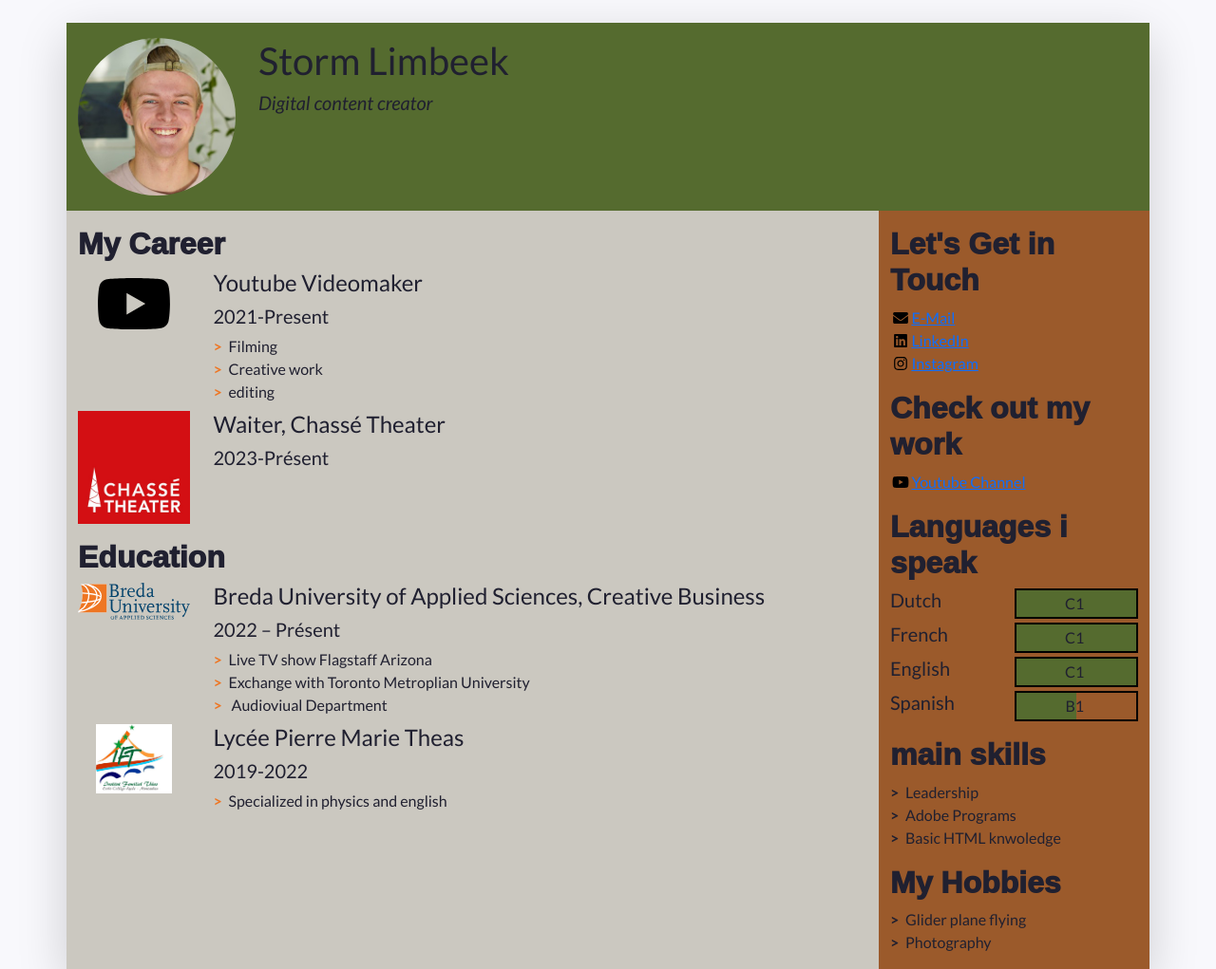
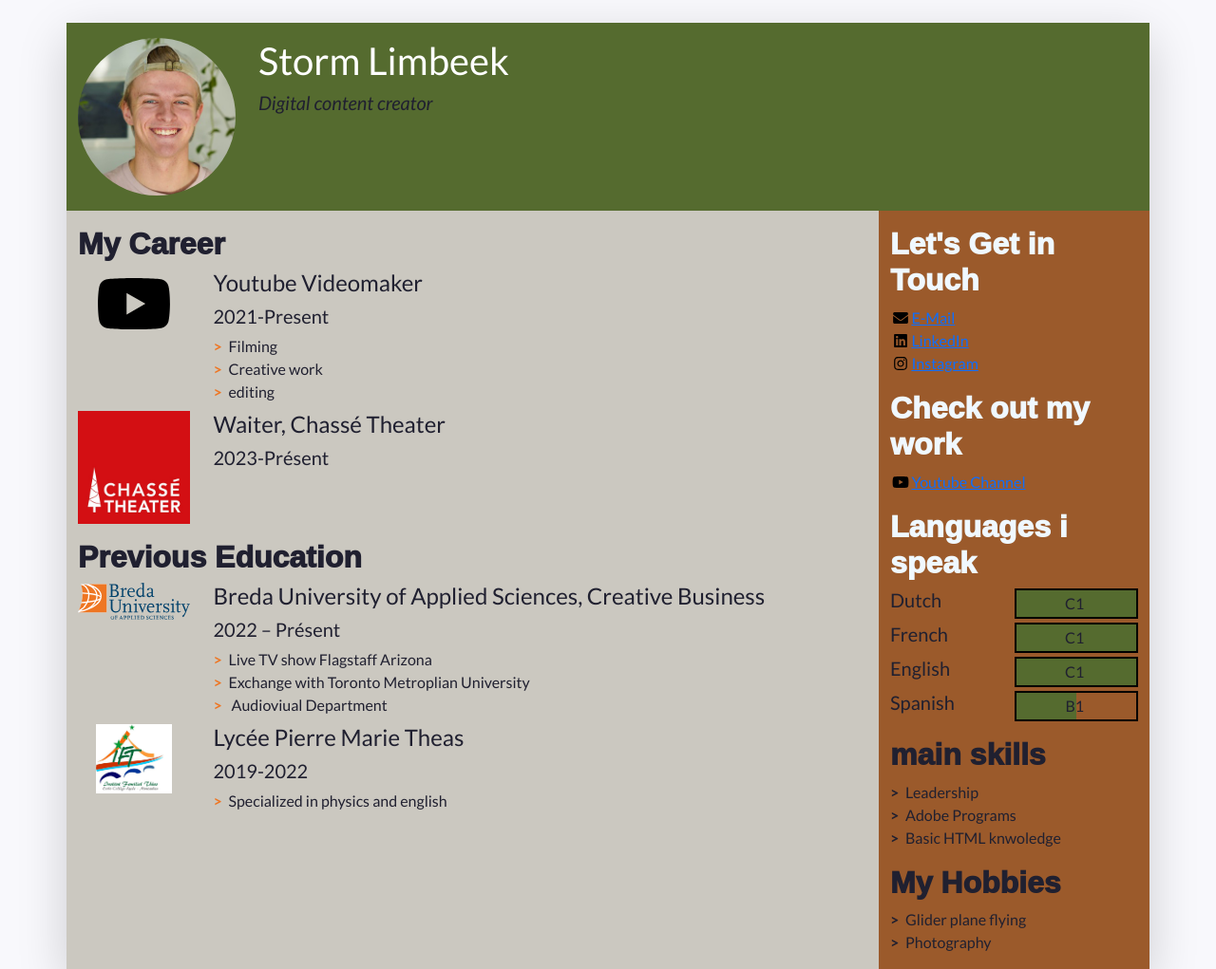
Before and after one commit to Storm-Limbeek/-template-Buas, a plain HTML site: page index.html in a window 1280 px wide. Shown: the top 1021 px of the page at 95% size. Drawn offline with nearby package versions, Linux system fonts and the light colour scheme; a web font is replaced by a local one.

Commit message:
Final changes

```diff
--- a/css/styles.css
+++ b/css/styles.css
@@ -63,6 +63,10 @@ body {
 
 }
 
+.Text-White {
+	color: aliceblue;
+}
+
 .Chorine {font-family: "chorine-large", sans-serif;
 font-weight: 1000;
 font-style: normal;
--- a/index.html
+++ b/index.html
@@ -46,13 +46,13 @@
             "w-100" makes sure the image takes the full width of the column it's in
             "rounded-circle" cuts a circle around the image
           -->
-          <img class="w-100 rounded-circle my-3" src="images/IMG_3626.square.jpg" alt="Portrait of Firstname Lastname" width="160">
+          <img class="w-100 rounded-circle my-3" src="images/storm.jpg" alt="Portrait of Firstname Lastname" width="160">
         </div>
         <!--
           A container to wrap around your name and tagline. Full-width at small size, then columns of increasing size.
         -->
         <div class="col-12 col-sm-8 col-md-9 col-lg-10 my-3 header-content">
-          <h1 class="tk-chorine-large"> Storm Limbeek</h1>
+          <h1 class="tk-chorine-large text-white"> Storm Limbeek</h1>
           <h1 class="fw-bolder"></h1>
 			<h5 class="fst-italic tagline">Digital content creator&nbsp;</h5>
         </div>
@@ -103,7 +103,7 @@
               <li class="biography-item row mb-2">
                 <div class="logo-container col-3 col-sm-2 col-md-3 col-lg-2">
                 <!-- We're using a grid inside a grid so we can align logos and text -->
-                  <img class="biography-logo mw-100 d-block mx-auto" src="images/employers/Chassé.jpg" alt="Company logo" width="120">
+                  <img class="biography-logo mw-100 d-block mx-auto" src="images/employers/chassé.jpg" alt="Company logo" width="120">
                 </div>
                 <div class="biography-contents col-9 col-sm-10 col-md-9 col-lg-10">
                   <h4>Waiter, Chassé Theater</h4>
@@ -118,7 +118,7 @@
           <!-- We're done with jobs, let's move on to schools -->
 
           <section class="my-3 biography-section">
-            <h2 class="Chorine">Education</h2>
+            <h2 class="Chorine">Previous Education&nbsp;</h2>
             <ul class="biography-list list-unstyled">
 
               <!-- Top item in education. And by "top", I mean a Bachelor in Creative Business at BUas. -->
@@ -141,7 +141,7 @@
               <!-- 2nd item in education -->
               <li class="biography-item row mb-2">
                 <div class="logo-container col-3 col-sm-2 col-md-3 col-lg-2">
-                  <img class="biography-logo mw-100 d-block mx-auto" src="images/schools/Theas.jpg" alt="School logo" width="80">
+                  <img class="biography-logo mw-100 d-block mx-auto" src="images/schools/theas.jpg" alt="School logo" width="80">
                 </div>
                 <div class="biography-contents col-9 col-sm-10 col-md-9 col-lg-10">
                   <h4>Lycée Pierre Marie Theas</h4>
@@ -167,7 +167,7 @@
 
           <!-- The first block will be contact details -->
           <section class="my-3 aside-section">
-            <h2 class="Chorine">Let's Get in Touch&nbsp;</h2>
+            <h2 class="Chorine Text-White">Let's Get in Touch&nbsp;</h2>
             <!--
               A list of all your contact details.
               There are more icons in the images/icons folder, have a look if you want to add your LinkedIn or TikTok profile.
@@ -197,7 +197,7 @@
           </section>
 
 		<section class="my-3 aside-section">
-           <h2 class="Chorine">Check out my work&nbsp;</h2>
+           <h2 class="Chorine Text-White">Check out my work&nbsp;</h2>
 			<ul class="contact-list list-unstyled">
               <li class="contact-item">
                 <a class="d-flex align-items-center" href="https://www.youtube.com/channel/UCHFcKcmb6iKLzhgqLag7q7w" target="_blank">
@@ -212,7 +212,7 @@
           <!-- End of contact details, moving on to languages -->
 
           <section class="my-3 aside-section">
-            <h2 class="Chorine">Languages i speak</h2>
+            <h2 class="Chorine Text-White">Languages i speak</h2>
             <!-- Each item in the list is a language. Modify, add or remove depending on what you speak -->
             <ul class="language-list list-unstyled">
               <li class="language-item d-flex mb-1">
```
Also changed, not shown: images/Storm photo.JPG (deleted), images/storm.jpg (renamed from images/IMG_3626.square.jpg), 5 other files.
